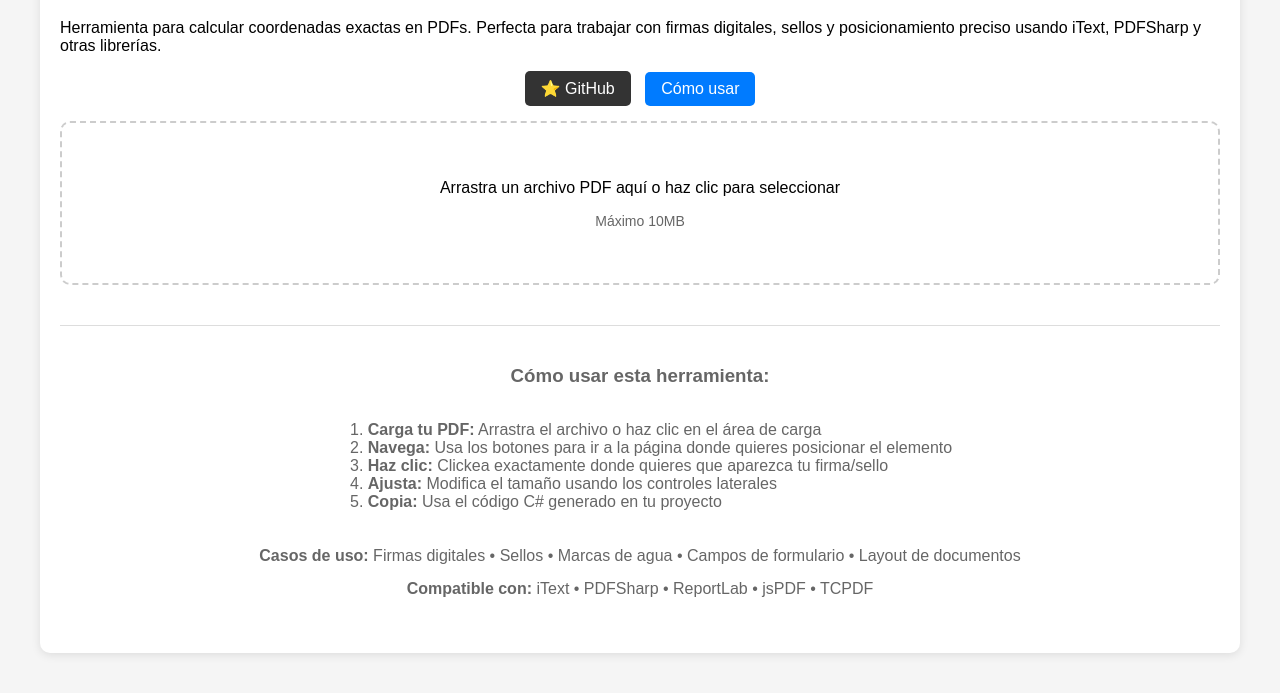
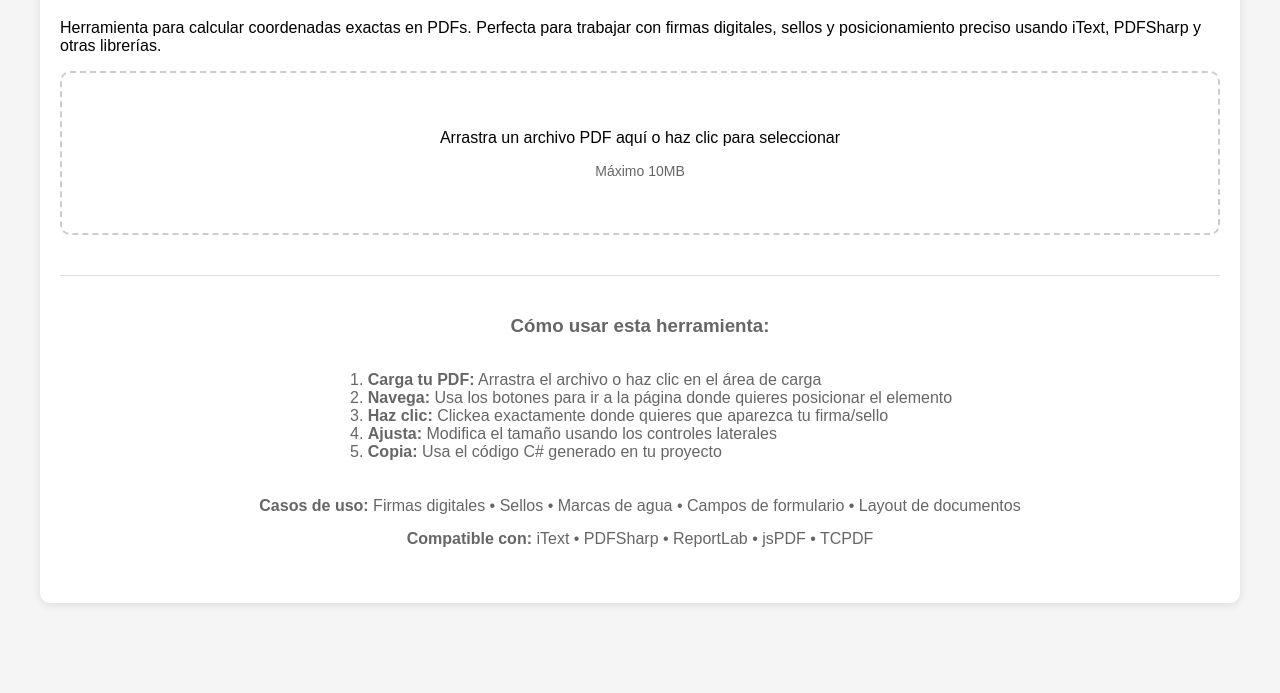
Before and after one commit to jospaquim/CalculadoradeCoordenadas, a plain HTML site: page index.html in a window 1280 px wide. Shown: the part 101-794 px from the top of the page. Drawn offline with Linux system fonts and the light colour scheme; a script that the page names is missing.

Commit message:
Update index.html

```diff
--- a/index.html
+++ b/index.html
@@ -174,16 +174,6 @@
         <header>
             <h1>PDF Coordinate Calculator</h1>
             <p>Herramienta para calcular coordenadas exactas en PDFs. Perfecta para trabajar con firmas digitales, sellos y posicionamiento preciso usando iText, PDFSharp y otras librerías.</p>
-            <div style="text-align: center; margin: 15px 0;">
-                <a href="https://github.com/jospaquim/PDFCoordinateCalculator" target="_blank"
-                   style="display: inline-block; padding: 8px 16px; background: #333; color: white; text-decoration: none; border-radius: 5px; margin: 0 5px;">
-                    ⭐ GitHub
-                </a>
-                <a href="#how-to-use"
-                   style="display: inline-block; padding: 8px 16px; background: #007bff; color: white; text-decoration: none; border-radius: 5px; margin: 0 5px;">
-                    Cómo usar
-                </a>
-            </div>
         </header>
 
         <div class="upload-area" id="uploadArea">
```
